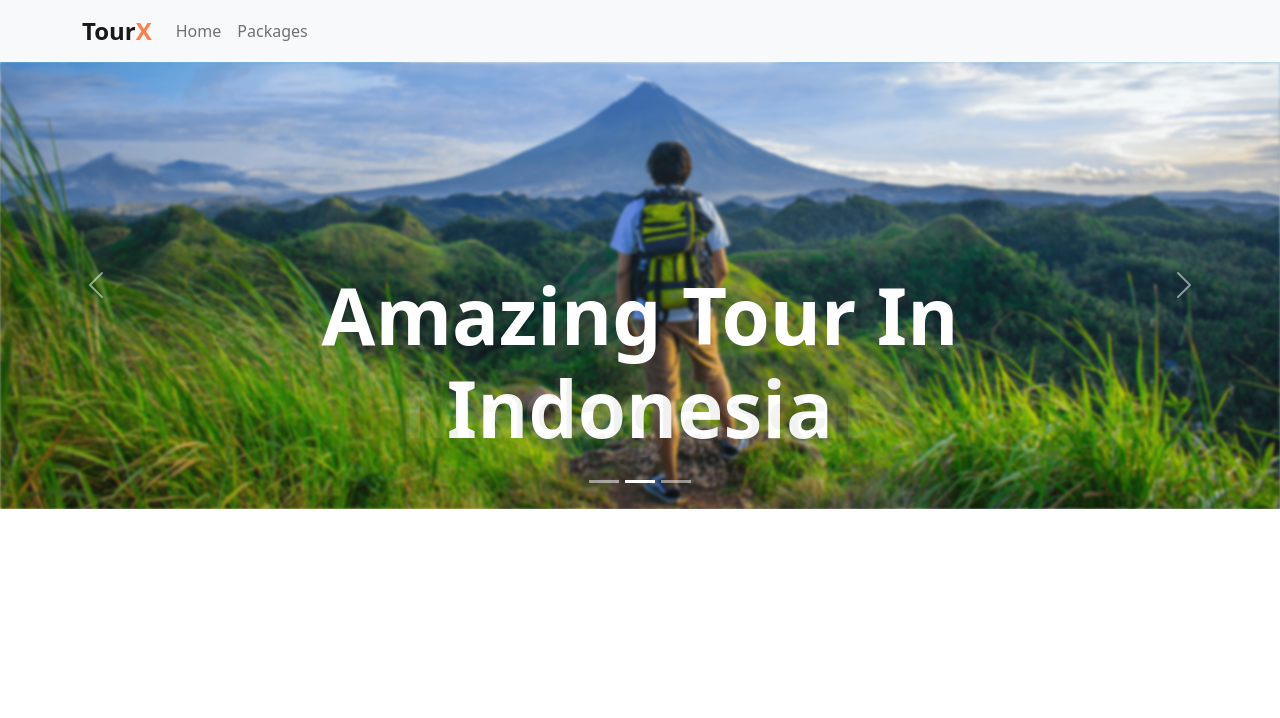
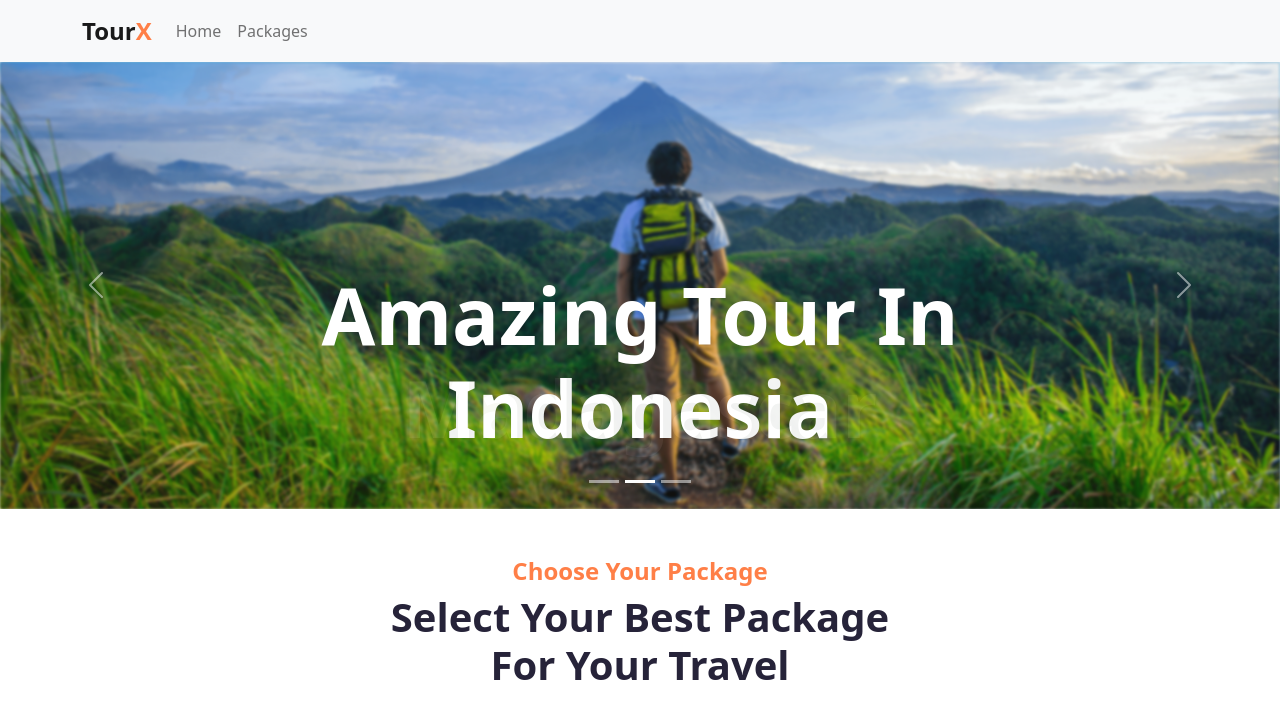
Before and after one commit to mdsajedul/tourX-client, a React (Create React App) app: page / in a window 1280 px wide. Shown: the top 718 px of the page. Built offline with nearby package versions, Linux system fonts and the light colour scheme.

Commit message:
working on travel packages

```diff
--- a/src/App.js
+++ b/src/App.js
@@ -1,5 +1,5 @@
 import logo from './logo.svg';
-import './App.css';
+// import './App.css';
 import { BrowserRouter as Router,Switch,Route } from 'react-router-dom';
 import Header from './Pages/Shared/Header/Header';
 import Home from './Pages/Home/Home/Home';
--- a/src/Pages/Home/Home/Home.js
+++ b/src/Pages/Home/Home/Home.js
@@ -1,10 +1,12 @@
 import React from 'react';
 import Banner from '../Banner/Banner';
+import TravelPackages from '../TravelPackages/TravelPackages';
 
 const Home = () => {
     return (
         <div>
             <Banner></Banner>
+            <TravelPackages></TravelPackages>
         </div>
     );
 };
--- /dev/null
+++ b/src/Pages/Home/TravelPackages/TravelPackages.js
@@ -0,0 +1,15 @@
+import React from 'react';
+import './travelPackage.css';
+
+const TravelPackages = () => {
+    return (
+        <div>
+            <div className="package-head my-5">
+                <h4>Choose Your Package</h4>
+                <h1>Select Your Best Package <br /> For Your Travel</h1>
+            </div>
+        </div>
+    );
+};
+
+export default TravelPackages;
--- /dev/null
+++ b/src/Pages/Home/TravelPackages/travelPackage.css
@@ -0,0 +1,12 @@
+.package-head{
+    text-align: center;
+}
+.package-head h4{
+    color: #FF7F47;
+    font-weight: bold;
+}
+
+.package-head h1{
+    color: #262339;
+    font-weight: bold;
+}
--- a/src/index.css
+++ b/src/index.css
@@ -1,8 +1,8 @@
+@import url('https://fonts.googleapis.com/css2?family=Quicksand:wght@300;400;500;600;700&display=swap');
+
 body {
   margin: 0;
-  font-family: -apple-system, BlinkMacSystemFont, 'Segoe UI', 'Roboto', 'Oxygen',
-    'Ubuntu', 'Cantarell', 'Fira Sans', 'Droid Sans', 'Helvetica Neue',
-    sans-serif;
+  font-family: 'Quicksand', sans-serif;
   -webkit-font-smoothing: antialiased;
   -moz-osx-font-smoothing: grayscale;
 }
```
